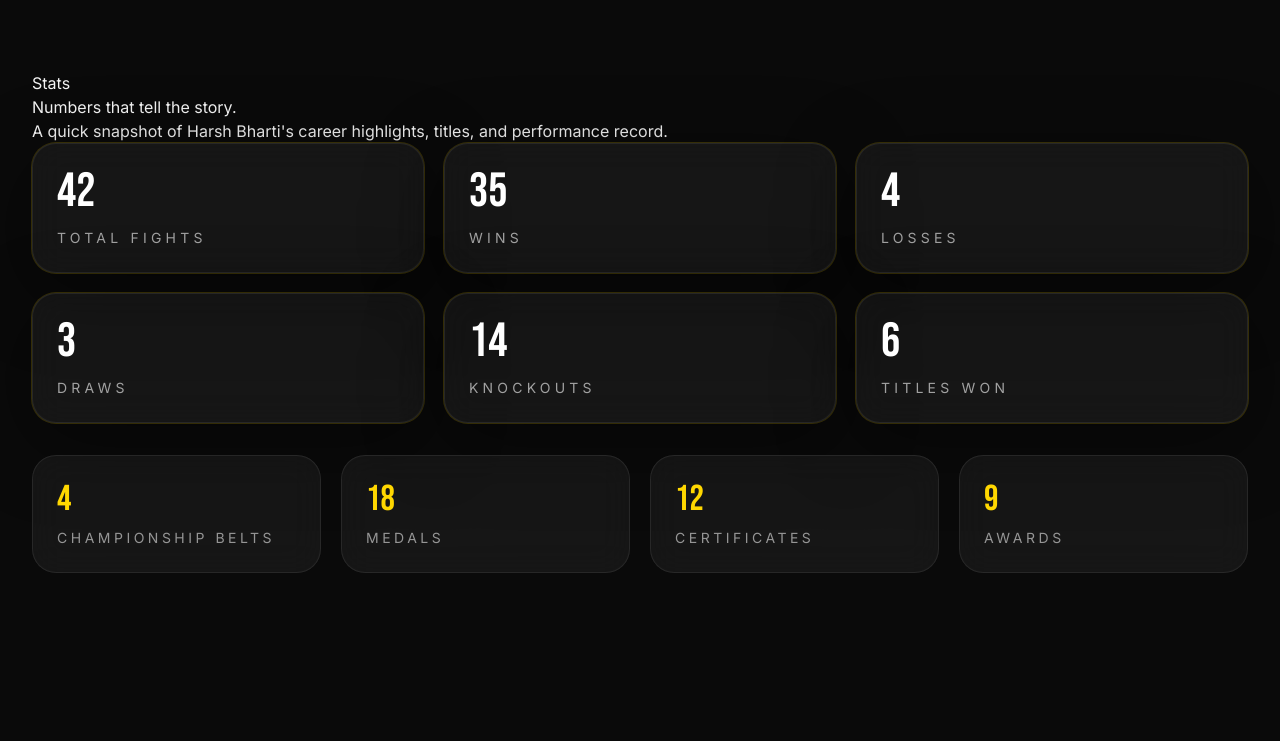
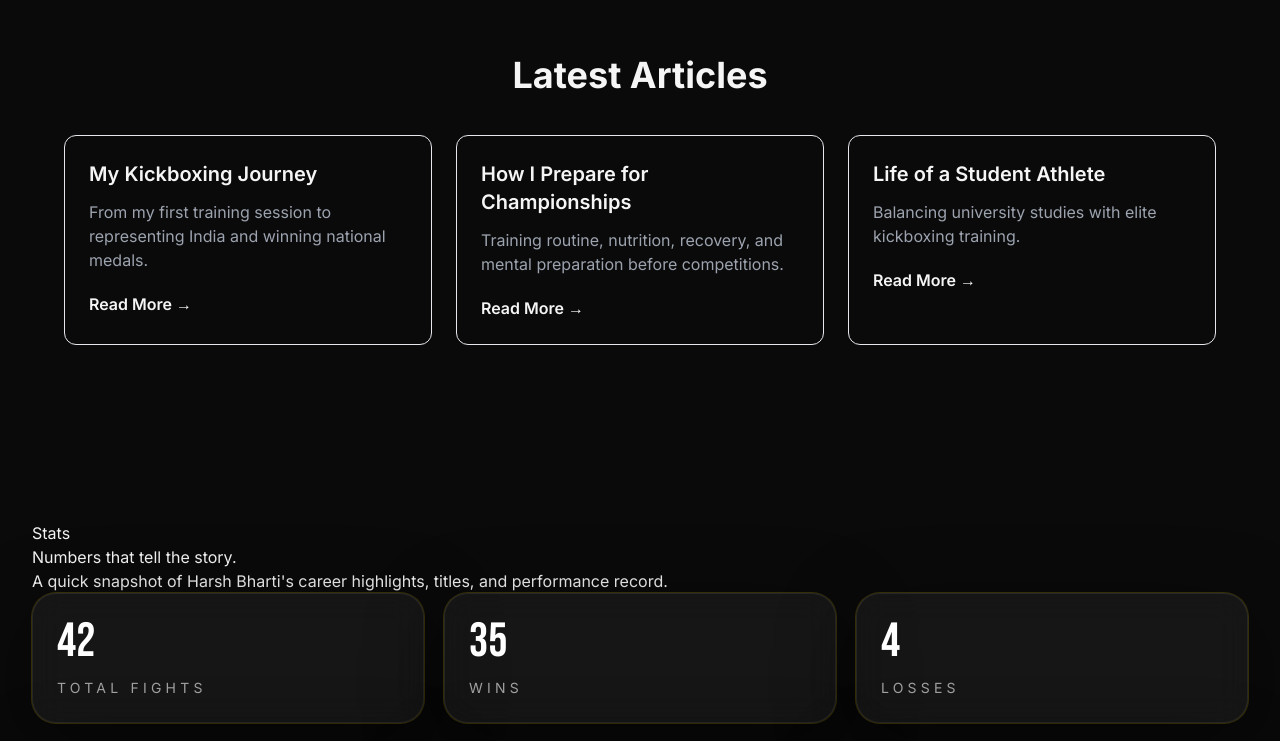
Before and after one commit to harshbharti55/kickboxer-harsh, a Next.js app: page / in a window 1280 px wide. Shown: the part 3066-3807 px from the top of the page. Built offline with nearby package versions, Linux system fonts and the light colour scheme.

Commit message:
Update page.tsx

```diff
--- a/app/page.tsx
+++ b/app/page.tsx
@@ -20,6 +20,8 @@ export default function Page() {
       <About />
       <Gallery/>
 
+      <Articles />
+
       <Stats />
       <Timeline />
       <Training />
```
